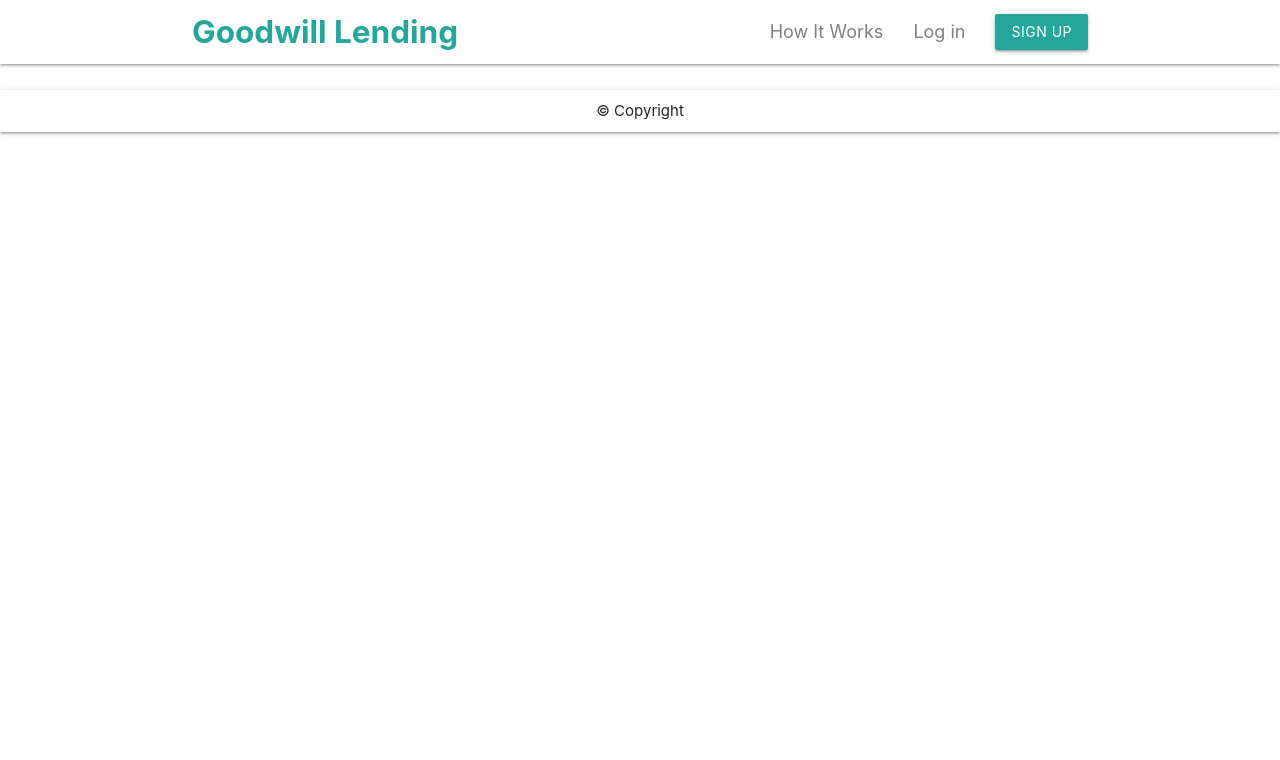
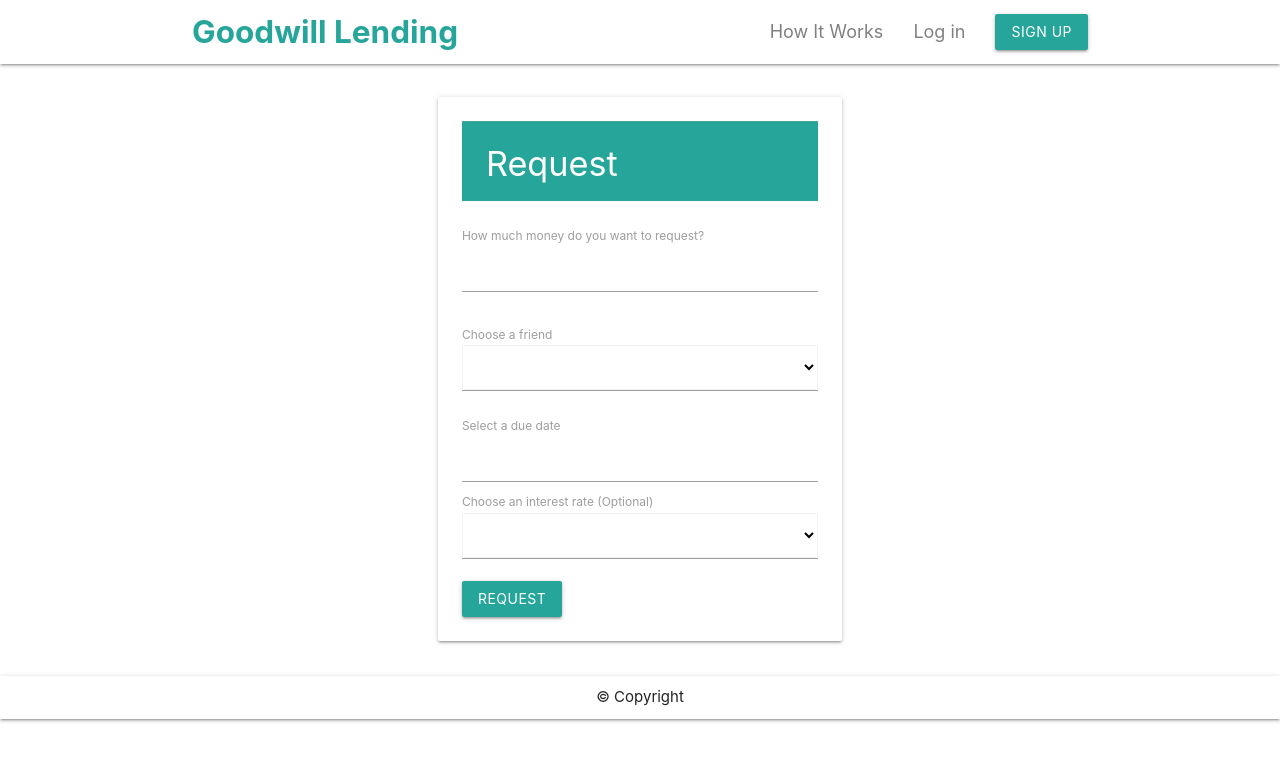
Before and after one commit to abhishekpatilbtc/project-3, a React (Create React App) app in the folder client/: page /request in a window 1280 px wide. Shown: the top 760 px of the page. Built offline with nearby package versions, Linux system fonts and the light colour scheme.

Commit message:
add and request forms, links working

```diff
--- a/client/src/App.js
+++ b/client/src/App.js
@@ -6,6 +6,8 @@ import Nav from "./components/Nav/nav";
 import Footer from "./components/Footer/footer";
 import Login from "./components/Login/login";
 import Signup from "./components/Signup/signup";
+import Add from "./components/Add/add";
+import Request from "./components/Request_Send/request_send";
 
 function App() {
     return (
@@ -17,6 +19,8 @@ function App() {
                     <Route exact path="/user" component={User} />
                     <Route exact path="/login" component={Login} />
                     <Route exact path="/signup" component={Signup} />
+                    <Route exact path="/add" component={Add} />
+                    <Route exact path="/request" component={Request} />
                 </Switch>
                 <Footer />
             </div>
--- a/client/src/components/Add/add.js
+++ b/client/src/components/Add/add.js
@@ -5,6 +5,11 @@ function Add () {
         <div className="container">
         <div className="card">
           <div className="card-content">
+            <div className="card-action teal lighten-1 white-text" style={{paddingTop: '0', paddingBottom: '5px'}}>
+              <h4>Add a Friend</h4>
+            </div><br />
+
+
             <h5 style={{color: 'lightgray'}}>Search to add a new friend</h5>
             <nav>
               <div className="nav-wrapper">
--- a/client/src/components/Card/card.js
+++ b/client/src/components/Card/card.js
@@ -14,7 +14,7 @@ function Card() {
                         <p>Total balance: - $25</p>
                     </div>
                     <div className="card-action">
-                        <a className="waves-effect waves-light btn" id="request" href="../components/Request_Send/request_send">Request</a>
+                        <a className="waves-effect waves-light btn" id="request" href="/request">Request</a>
                         <a className="waves-effect waves-light btn" href="../components/Request_Send/request_send">Send</a>
                     </div>
                 </div>
--- a/client/src/components/Jumbotron/jumbotron.js
+++ b/client/src/components/Jumbotron/jumbotron.js
@@ -12,7 +12,7 @@ function Jumbotron() {
             <div id="text">
               <span className="card-title">Goodwill Lending</span>
               <p>Borrow and lend money with a peace of mind</p><br />
-              <a className="waves-effect waves-light btn" href="../components/Login/login">Sign up with Facebook</a>
+              <a className="waves-effect waves-light btn" href="/signup">Sign up</a>
             </div>
           </div>
         </div>
--- a/client/src/components/List/list.js
+++ b/client/src/components/List/list.js
@@ -3,7 +3,7 @@ import React from "react";
 function List() {
     return (
         <ul className="collection">
-        <a className="btn-floating btn-small waves-effect waves-light red" href="../Add/add"><i className="material-icons">add</i></a>
+        <a className="btn-floating btn-small waves-effect waves-light red" href="/add"><i className="material-icons">add</i></a>
         <li className="collection-item avatar">
           {/* <img src="images/yuna.jpg" alt="" class="circle"> */}
           <i className="material-icons circle">account_circle</i>
--- a/client/src/components/Login/login.js
+++ b/client/src/components/Login/login.js
@@ -31,6 +31,8 @@ function Login () {
                 <button className="btn-large waves-effect waves-dark" style={{width: '100%'}}>Log in</button>
               </div><br />
 
+              <span>Don't have an account? <a href="/signup">Sign up</a></span>
+
             </div>
           </div>
         </div>
--- a/client/src/components/Nav/nav.js
+++ b/client/src/components/Nav/nav.js
@@ -3,8 +3,6 @@ import "./nav.css";
 
 // import React, { Component } from "react";
 // import { Link } from "react-router-dom";
-
-
 
 function Nav () {
     return (
@@ -13,8 +11,8 @@ function Nav () {
         <a href="/" className="brand-logo">Goodwill Lending</a>
         <ul id="nav-mobile" className="right hide-on-med-and-down">
             <li><a href="collapsible.html" id="login">How It Works</a></li>
-            <li><a href="collapsible.html" id="login">Log in</a></li>
-            <a className="waves-effect waves-light btn" id="signup" href="../Login/login">Sign up</a>
+            <li><a href="/login" id="login">Log in</a></li>
+            <a className="waves-effect waves-light btn" id="signup" href="/signup">Sign up</a>
         </ul>
         </div>
     </nav>
--- a/client/src/components/Request_Send/request_send.js
+++ b/client/src/components/Request_Send/request_send.js
@@ -6,10 +6,15 @@ function Request () {
         <div className="col s12 m4 offset-m4">
           <div className="card">
             <div className="card-content">
+              <div className="card-action teal lighten-1 white-text" style={{paddingTop: '0', paddingBottom: '5px'}}>
+                <h4>Request</h4>
+              </div><br />
+
               <div className="form-field">
                 <label htmlFor="sum">How much money do you want to request?</label>
                 <input type="number" id="sum" />
               </div><br />
+
               <div className="form-field" style={{borderBottom: '1px solid #9e9e9e'}}>
                 <label htmlFor="select">Choose a friend</label>
                 <select style={{display: 'unset'}}>
@@ -20,10 +25,25 @@ function Request () {
                   <option value={3}>Becky</option>
                 </select>
               </div><br />
+
               <div className="form-field">
                 <label htmlFor="date">Select a due date</label>
                 <input type="text" className="datepicker" id="date" />
               </div>
+
+              <div className="form-field" style={{borderBottom: '1px solid #9e9e9e'}}>
+                <label htmlFor="select">Choose an interest rate (Optional)</label>
+                <select style={{display: 'unset'}}>
+                  <option value disabled selected />
+                  <option value={1}>5%</option>
+                  <option value={2}>10%</option>
+                  <option value={3}>15%</option>
+                  <option value={3}>20%</option>
+                </select>
+              </div><br />
+
+              <a class="waves-effect waves-light btn" href="api/request">Request</a>
+
             </div>
           </div>
         </div>
--- a/client/src/components/Signup/signup.js
+++ b/client/src/components/Signup/signup.js
@@ -50,7 +50,7 @@ function Signup () {
               <button className="btn-large waves-effect waves-dark" style={{width: '100%'}}>Submit</button>
             </div><br />
 
-            <span>Already have an account? <a href="..Login/login.js">Log in</a></span>
+            <span>Already have an account? <a href="/login">Log in</a></span>
 
           </div>
         </div>
```
